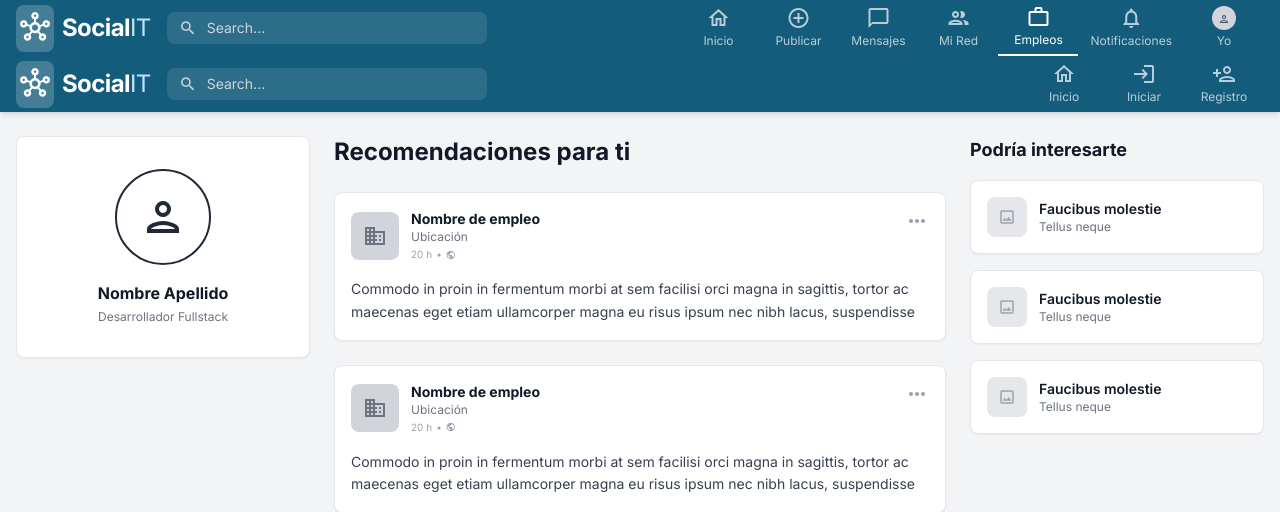
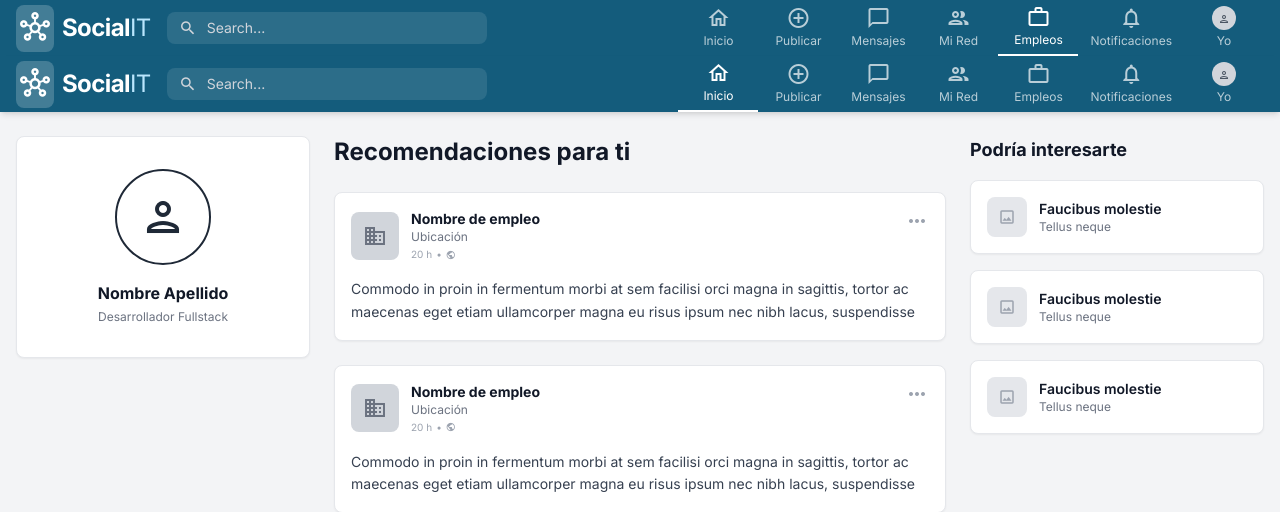
Before and after one commit to Brhandon28/Red-Social-ATI, a Django app: page /jobs/ in a window 1280 px wide. Shown: the top 512 px of the page. Run offline with Django 5.2, Linux system fonts and the light colour scheme; some libraries are stand-ins or nearby versions.

Commit message:
add base template and update navbar structure for improved layout and styling

```diff
--- a/templates/navbar.html
+++ b/templates/navbar.html
@@ -100,68 +100,37 @@
                 <input class="block w-full pl-10 pr-3 py-1.5 border-none rounded bg-white/10 text-white placeholder-gray-300 focus:ring-2 focus:ring-white/20 sm:text-sm" placeholder="Search..." type="text"/>
             </div>
         </div>
-
         <nav class="flex h-full items-stretch">
-            <div class="nav-item {% if request.resolver_match.url_name == 'feed' %}active{% endif %}">
-                <a href="{% url 'feed' %}" class="flex flex-col items-center">
+            <div class="nav-item active">
                 <span class="material-icons-outlined">home</span>
                 <span>Inicio</span>
-                </a>
             </div>
-
-            {% if user.is_authenticated %}
             <div class="nav-item">
-                <a href="#" class="flex flex-col items-center">
                 <span class="material-icons-outlined">add_circle_outline</span>
                 <span>Publicar</span>
-                </a>
             </div>
             <div class="nav-item">
-                <a href="#" class="flex flex-col items-center">
                 <span class="material-icons-outlined">chat_bubble_outline</span>
                 <span>Mensajes</span>
-                </a>
             </div>
             <div class="nav-item">
-                <a href="#" class="flex flex-col items-center">
                 <span class="material-icons-outlined">people_outline</span>
                 <span>Mi Red</span>
-                </a>
             </div>
             <div class="nav-item">
-                <a href="#" class="flex flex-col items-center">
                 <span class="material-icons-outlined">work_outline</span>
                 <span>Empleos</span>
-                </a>
             </div>
             <div class="nav-item">
-                <a href="#" class="flex flex-col items-center">
                 <span class="material-icons-outlined">notifications_none</span>
                 <span>Notificaciones</span>
-                </a>
             </div>
             <div class="nav-item">
-                <a href="#" class="flex flex-col items-center">
                 <div class="w-6 h-6 rounded-full bg-gray-300 flex items-center justify-center overflow-hidden">
                     <span class="material-icons-outlined text-gray-600 text-lg">person</span>
                 </div>
-                    <span>{{ user.username|truncatechars:8 }}</span>
-                </a>
+                <span>Yo</span>
             </div>
-            {% else %}
-            <div class="nav-item">
-                <a href="#" class="flex flex-col items-center">
-                    <span class="material-icons-outlined">login</span>
-                    <span>Iniciar</span>
-                </a>
-            </div>
-            <div class="nav-item">
-                <a href="#" class="flex flex-col items-center">
-                    <span class="material-icons-outlined">person_add</span>
-                    <span>Registro</span>
-                </a>
-            </div>
-            {% endif %}
         </nav>
     </div>
 </header>
```
Also changed, not shown: templates/base.html (line endings or trailing spaces). Lines whose indentation alone changed are shown as unchanged.
